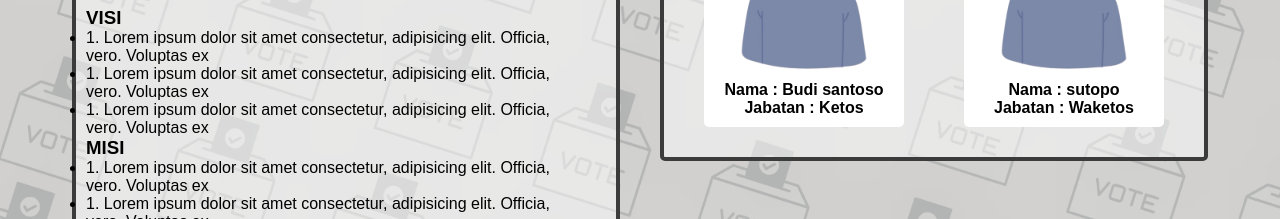
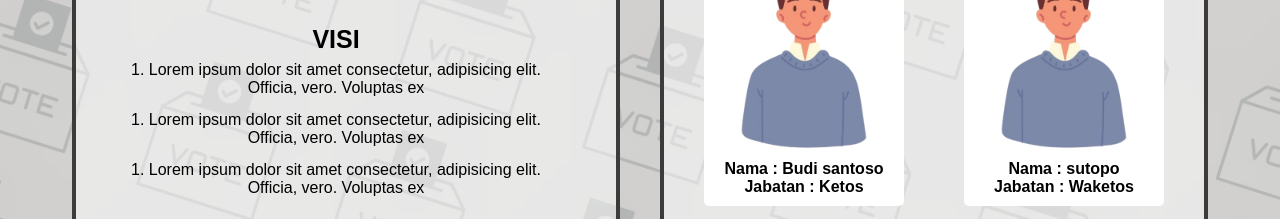
Before and after one commit to rufitomisila/voteapp, a plain HTML site: page paslon.html in a window 1280 px wide. Shown: the part 536-755 px from the top of the page. Drawn offline with Linux system fonts and the light colour scheme.

Commit message:
Add files via upload

```diff
--- a/css/style.css
+++ b/css/style.css
@@ -11,6 +11,7 @@ nav {
   background-color: white;
   display: flex;
   justify-content: space-between;
+
   padding: 1rem 2rem;
 }
 
@@ -201,6 +202,28 @@ main {
   max-width: 500px;
 }
 
+.visi {
+  margin: 13px 0px;
+}
+.misi {
+  margin: 13px 0px;
+}
+
+.visi h3, .misi h3 {
+  font-size: 25px;
+}
+
+.visi, .misi {
+  text-align: center;
+  padding: 5px 20px;
+}
+
+.visi ul li,
+.misi ul li {
+  padding: 7px;
+  list-style-type: none;
+}
+
 @media only screen and (max-width: 768px) {
   .paslon {
     padding-top: 50px;
```
Also changed, not shown: js/package.json (added, +12 -0 lines), paslon.html (line endings or trailing spaces).
